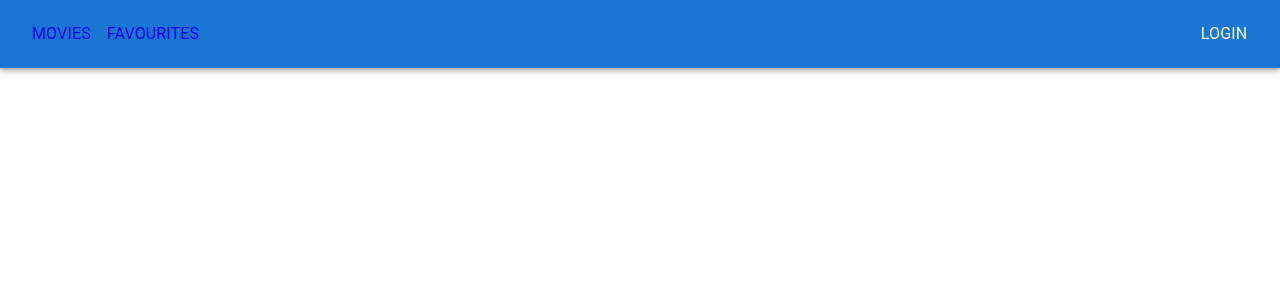
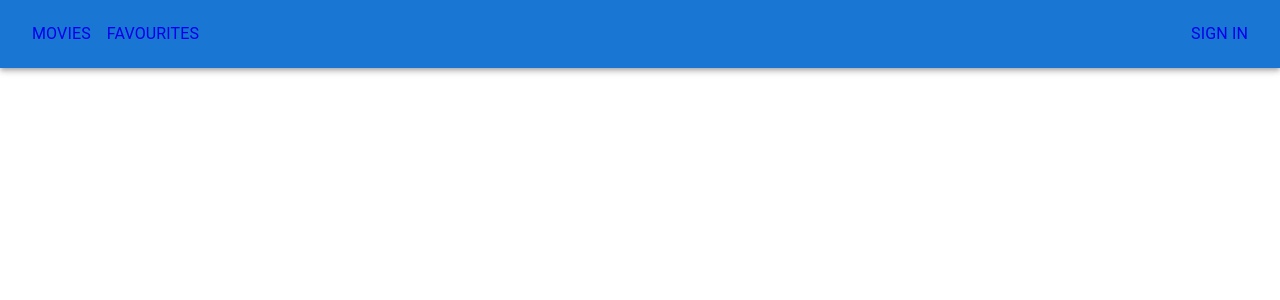
Before and after one commit to kitsaway/cinema, a React (Create React App) app: page /1 in a window 1280 px wide. Shown: the top 300 px of the page. Built offline with nearby package versions, Linux system fonts and the light colour scheme.

Commit message:
added logout functionality

```diff
--- a/src/components/Header/index.js
+++ b/src/components/Header/index.js
@@ -1,5 +1,6 @@
 import * as React from "react";
 import { Link } from "react-router-dom";
+import { useContext } from "react";
 import AppBar from "@mui/material/AppBar";
 import Box from "@mui/material/Box";
 import Toolbar from "@mui/material/Toolbar";
@@ -10,6 +11,7 @@ import Container from "@mui/material/Container";
 import Button from "@mui/material/Button";
 import MenuItem from "@mui/material/MenuItem";
 import { Menu as MenuIcon } from "@mui/icons-material";
+import UserContext from "../../context/UserContext";
 
 const pages = [
   {
@@ -23,6 +25,7 @@ const pages = [
 ];
 
 const Header = () => {
+  const { user, logoutUser } = useContext(UserContext);
   const [anchorElNav, setAnchorElNav] = React.useState(null);
 
   const handleOpenNavMenu = (event) => {
@@ -68,7 +71,7 @@ const Header = () => {
               {pages.map((page) => (
                 <MenuItem key={page.name} onClick={handleCloseNavMenu}>
                   <Link to={`${page.path}`} style={{ textDecoration: "none" }}>
-                    <Typography textAlign="center" variant="body1">
+                    <Typography textAlign="center" variant="body2">
                       {page.name}
                     </Typography>
                   </Link>
@@ -94,9 +97,21 @@ const Header = () => {
 
           <Box sx={{ flexGrow: 0 }}>
             <Button sx={{ my: 2, color: "white", display: "block" }}>
-              <Typography textAlign="center" variant="body1">
-                Login
-              </Typography>
+              {user ? (
+                <Typography
+                  textAlign="center"
+                  variant="body1"
+                  onClick={() => logoutUser()}
+                >
+                  Log out
+                </Typography>
+              ) : (
+                <Link to="/signin" style={{ textDecoration: "none" }}>
+                  <Typography textAlign="center" variant="body1">
+                    Sign in
+                  </Typography>
+                </Link>
+              )}
             </Button>
           </Box>
         </Toolbar>
```
